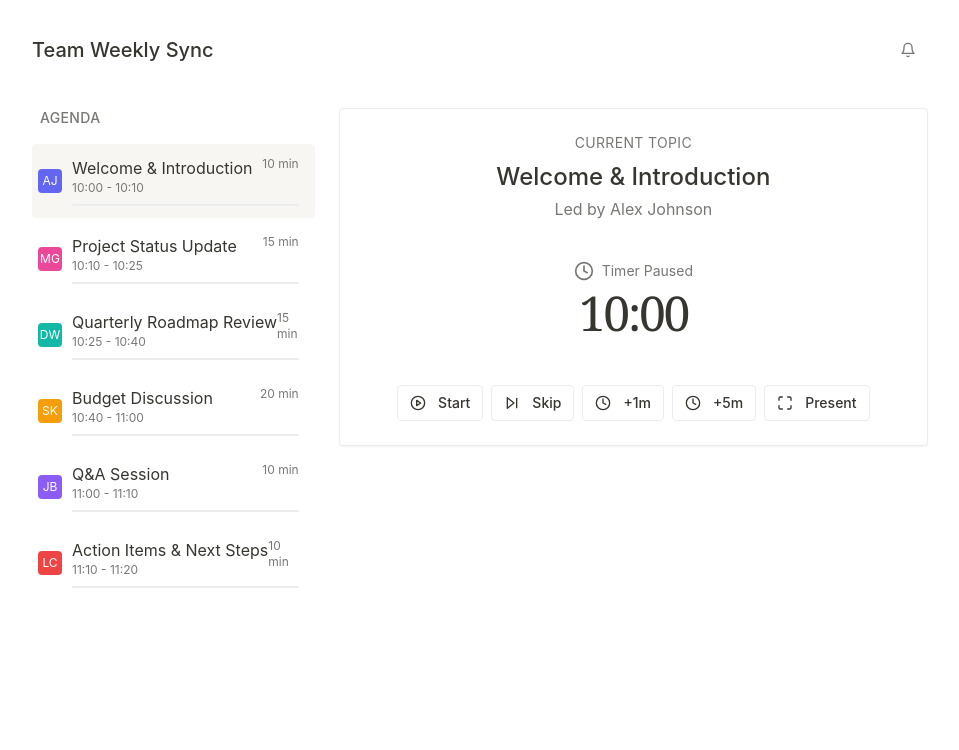
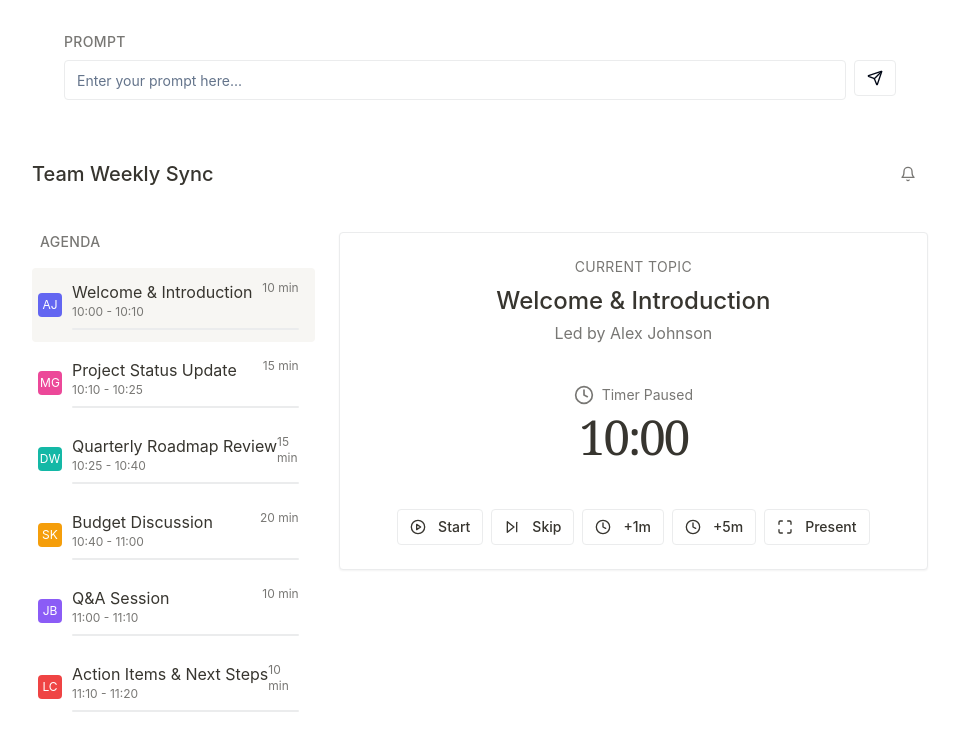
Before and after one commit to John516csd/focusflow-meeting-zen, a React (Vite) app: page / in a window 1280 px wide. Shown: the top 750 px of the page, without its empty margins (160-1119 px from the left). Built offline with nearby package versions, Linux system fonts and the light colour scheme.

Commit message:
Add input for prompt
Add an input field to allow users to input prompts.

```diff
--- a/src/components/AgendaTimer.tsx
+++ b/src/components/AgendaTimer.tsx
@@ -1,4 +1,3 @@
-
 import React, { useState, useCallback } from "react";
 import { useTimer } from "@/hooks/useTimer";
 import { initialAgendaItems, AgendaItem } from "@/data/agendaData";
@@ -15,7 +14,6 @@ const AgendaTimer: React.FC = () => {
   const [soundEnabled, setSoundEnabled] = useState<boolean>(true);
   const [isFullscreen, setIsFullscreen] = useState<boolean>(false);
 
-  // Handle agenda item completion
   const handleAgendaComplete = useCallback((id: string) => {
     setAgendaItems((prevItems) =>
       prevItems.map((item) =>
@@ -24,24 +22,20 @@ const AgendaTimer: React.FC = () => {
     );
   }, []);
 
-  // Initialize the timer
   const timer = useTimer({
     agendaItems,
     onAgendaComplete: handleAgendaComplete,
     soundEnabled,
   });
 
-  // Get current agenda item
   const currentItem = agendaItems.find(
     (item) => item.id === timer.currentItemId
   );
 
-  // Toggle sound notifications
   const toggleSound = () => {
     setSoundEnabled((prev) => !prev);
   };
 
-  // Toggle fullscreen mode
   const toggleFullscreen = () => {
     setIsFullscreen((prev) => !prev);
   };
@@ -60,9 +54,8 @@ const AgendaTimer: React.FC = () => {
   }
 
   return (
-    <div className="min-h-screen bg-notion-background flex flex-col p-4 md:p-8 font-sans">
+    <div className="flex-1 bg-notion-background flex flex-col px-4 md:px-8 font-sans">
       <div className="max-w-4xl w-full mx-auto grid grid-cols-1 lg:grid-cols-3 gap-6">
-        {/* Meeting title and sound toggle */}
         <div className="lg:col-span-3 flex justify-between items-center mb-4">
           <h1 className="text-xl font-medium text-notion-text">Team Weekly Sync</h1>
           <Button
@@ -80,7 +73,6 @@ const AgendaTimer: React.FC = () => {
           </Button>
         </div>
 
-        {/* Agenda timeline - left column */}
         <div className="lg:col-span-1">
           <h2 className="font-medium text-sm mb-4 text-notion-subtle uppercase tracking-wide px-2">
             Agenda
@@ -97,7 +89,6 @@ const AgendaTimer: React.FC = () => {
           </div>
         </div>
 
-        {/* Timer and controls - right column */}
         <div className="lg:col-span-2">
           <Card className="p-6 rounded-md shadow-notion bg-white border-notion-border">
             {currentItem && (
--- /dev/null
+++ b/src/components/PromptInput.tsx
@@ -0,0 +1,47 @@
+
+import React, { useState } from "react";
+import { Input } from "@/components/ui/input";
+import { Button } from "@/components/ui/button";
+import { Send } from "lucide-react";
+
+const PromptInput: React.FC = () => {
+  const [prompt, setPrompt] = useState("");
+
+  const handleSubmit = (e: React.FormEvent) => {
+    e.preventDefault();
+    if (prompt.trim()) {
+      console.log("Prompt submitted:", prompt);
+      // Here you would handle the prompt, e.g. send to an API
+      setPrompt("");
+    }
+  };
+
+  return (
+    <div className="mb-6">
+      <h2 className="text-sm font-medium text-notion-subtle uppercase tracking-wide mb-2">
+        Prompt
+      </h2>
+      <form
+        onSubmit={handleSubmit}
+        className="flex space-x-2"
+      >
+        <Input
+          value={prompt}
+          onChange={(e) => setPrompt(e.target.value)}
+          placeholder="Enter your prompt here..."
+          className="flex-1 border-notion-border bg-white focus-visible:ring-notion-accent"
+        />
+        <Button
+          type="submit"
+          variant="outline"
+          size="sm"
+          className="border-notion-border hover:bg-notion-hover"
+        >
+          <Send className="h-4 w-4" />
+        </Button>
+      </form>
+    </div>
+  );
+};
+
+export default PromptInput;
--- a/src/pages/Index.tsx
+++ b/src/pages/Index.tsx
@@ -1,9 +1,13 @@
 
 import AgendaTimer from "@/components/AgendaTimer";
+import PromptInput from "@/components/PromptInput";
 
 const Index = () => {
   return (
-    <div className="min-h-screen bg-notion-background">
+    <div className="min-h-screen bg-notion-background flex flex-col">
+      <div className="max-w-4xl w-full mx-auto p-4 md:p-8">
+        <PromptInput />
+      </div>
       <AgendaTimer />
     </div>
   );
```
